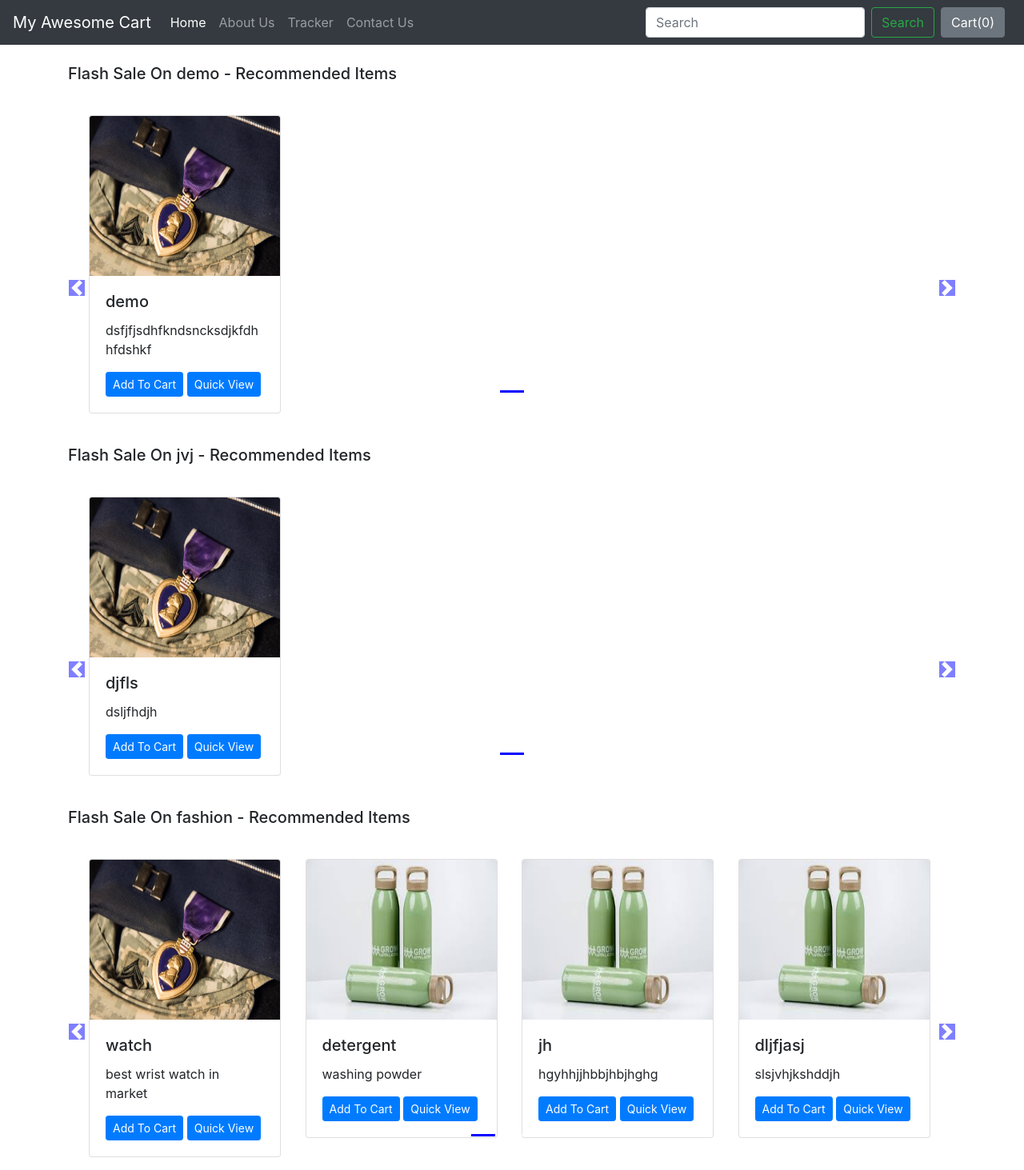
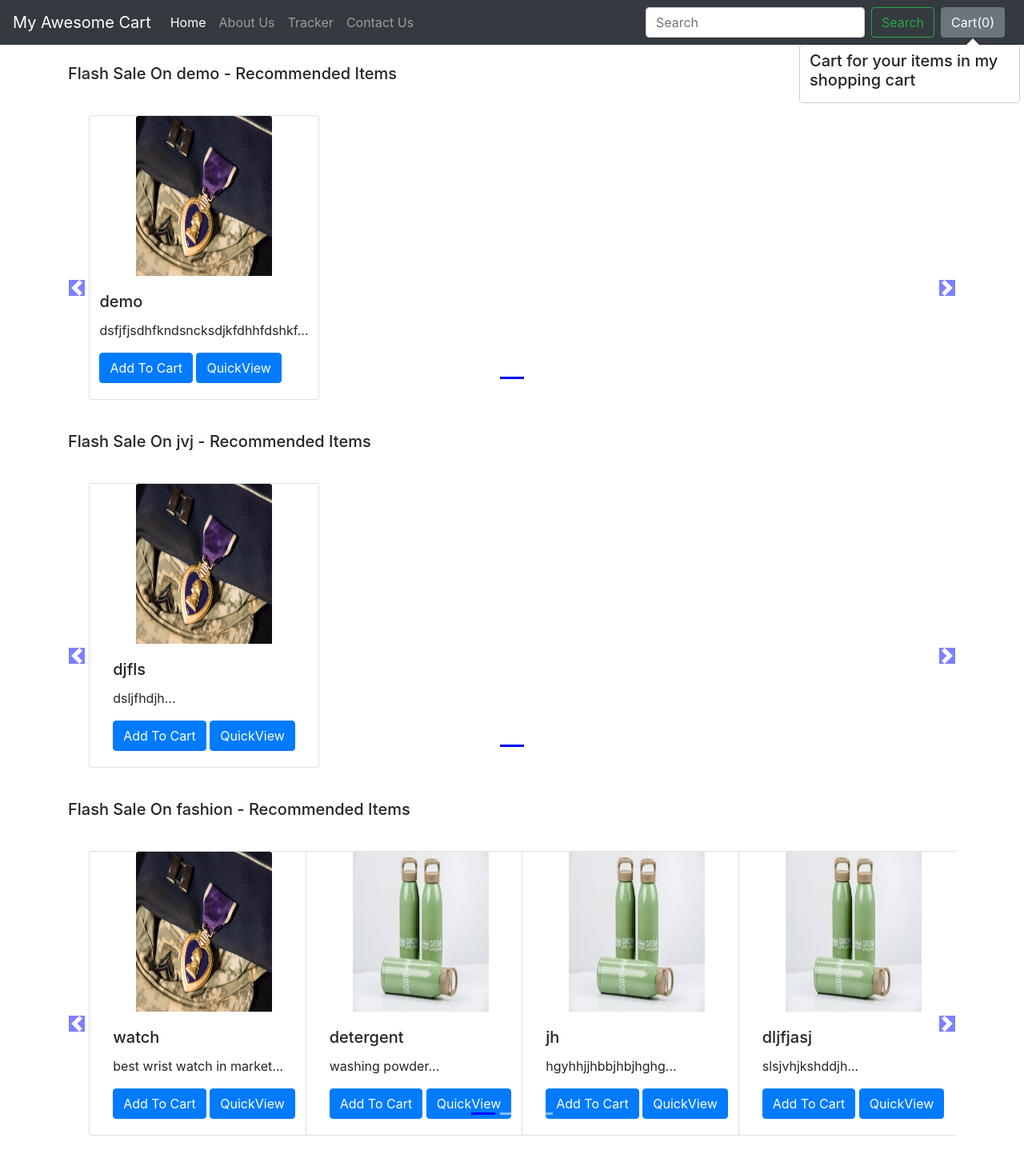
Before and after one commit to Amitojasa/Ecommerce-website, a Django app: page /shop/ in a window 1280 px wide. Shown: the whole page at 80% size. After the commit the page ends 1420 px from the top, so only its background shows below. Run offline with Django 3.2, Linux system fonts and the light colour scheme; data comes from the database, SQL or seed files in the repository; some libraries are stand-ins or nearby versions.

Commit message:
work under progress

```diff
--- a/mac/shop/templates/shop/index.html
+++ b/mac/shop/templates/shop/index.html
@@ -5,34 +5,23 @@
 display: inline-block;
 margin-left:-4px;
 }
-            .card{
-
-            box-sizing:border-box;
-            }
-
 .carousel-indicators .active {
 background-color: blue;
 }
-
 .col-md-3 img{
-
-          width: 100%;
+width: 170px;
 height: 200px;
 }
-
 body .carousel-indicator li{
 background-color: blue;
 }
-
 body .carousel-indicators{
 bottom: 0;
 }
-
 body .carousel-control-prev-icon,
 body .carousel-control-next-icon{
 background-color: blue;
 }
-
 .carousel-control-prev,
 .carousel-control-next{
 top: auto;
@@ -44,11 +33,9 @@
 padding-right: 0;
 }
 {% endblock %}
-
 {% block body %}
 {% load static %}
 <div class="container">
-
     <!--Slideshow starts here -->
     {% for product, range, nSlides in allProds %}
     <h5 class="my-4">Flash Sale On {{product.0.category}} - Recommended Items</h5>
@@ -56,39 +43,32 @@
         <div id="demo{{forloop.counter}}" class="col carousel slide my-3" data-ride="carousel">
             <ul class="carousel-indicators">
                 <li data-target="#demo{{forloop.counter}}" data-slide-to="0" class="active"></li>
-
                 {% for i in range %}
-      <li data-target="#demo{{forloop.parentloop.counter}}" data-slide-to="{{i}}" ></li>
+                <li data-target="#demo{{forloop.parentloop.counter}}" data-slide-to="{{i}}"></li>
                 {% endfor %}
             </ul>
-
-
             <div class="container carousel-inner no-padding">
-
                 <div class="carousel-item active">
-
-
                     {% for i in product %}
                     <div class="col-xs-3 col-sm-3 col-md-3">
-          <div class="card" style="width: 15rem;">
+                        <div class="card align-items-center" style="width: 18rem;">
                             <img src='/media/{{i.image}}' class="card-img-top" alt="...">
                             <div class="card-body">
-              <h5 class="card-title">{{i.product_name}}</h5>
-              <p class="card-text">{{i.desc}}</p>
-              <button id="pr{{i.id}}" class="btn btn-sm btn-primary cart">Add To Cart</button>
-                <a href="/shop/products/{{i.id}}"><button id="qv{{i.id}}" class="btn btn-sm btn-primary cart">Quick View</button></a>
+                                <h5 class="card-title" id="namepr{{i.id}}">{{i.product_name}}</h5>
+                                <p class="card-text">{{i.desc|slice:"0:53"}}...</p>
+                                <span id="divpr{{i.id}}" class="divpr">
+                                    <button id="pr{{i.id}}" class="btn btn-primary cart">Add To Cart</button>
+                                </span>
+                                <a href="/shop/products/{{i.id}}"><button id="qv{{i.id}}" class="btn btn-primary cart">QuickView</button></a>
                             </div>
                         </div>
                     </div>
                     {% if forloop.counter|divisibleby:4 and forloop.counter > 0 and not forloop.last %}
-      </div><div class="carousel-item">
+                </div>
+                <div class="carousel-item">
                     {% endif %}
-
                     {% endfor %}
                 </div>
-
-
-
             </div>
         </div>
         <!-- left and right controls for the slide -->
@@ -102,34 +82,70 @@
     {% endfor %}
 </div>
 {% endblock %}
-
 {% block js %}
 <script>
-console.log('working');
-if(localStorage.getItem('cart') == null){
+// Find out the cart items from localStorage
+if (localStorage.getItem('cart') == null) {
     var cart = {};
-}
-else
-{
+} else {
     cart = JSON.parse(localStorage.getItem('cart'));
     document.getElementById('cart').innerHTML = Object.keys(cart).length;
+    //updateCart(cart);
 }
-$('.cart').click(function(){
-console.log('clicked');
+// If the add to cart button is clicked, add/increment the item
+$('.cart').click(function() {
     var idstr = this.id.toString();
-console.log(idstr);
-if (cart[idstr] !=undefined){
+    if (cart[idstr] != undefined) {
         cart[idstr] = cart[idstr] + 1;
-}
-else
-{
+    } else {
         cart[idstr] = 1;
     }
+    updateCart(cart);
+
+});
+//Add Popover to cart
+$('#popcart').popover();
+updatePopover(cart);
+function updatePopover(cart)
+{
+    console.log('We are inside updatePopover');
+    var popStr = "";
+    popStr = popStr + "<h5> Cart for your items in my shopping cart </h5><div class='mx-2 my-2'>";
+    var i = 1;
+    for (var item in cart){
+        popStr = popStr + "<b>" + i + "</b>. ";
+        popStr = popStr + document.getElementById('name' + item).innerHTML.slice(0, 19) + "... Qty: " + cart[item] + '<br>';
+        i = i+1;
+    }
+    popStr = popStr + "</div>"
+    console.log(popStr);
+    document.getElementById('popcart').setAttribute('data-content', popStr);
+    $('#popcart').popover('show');
+}
+function updateCart(cart) {
+    var sum = 0;
+    for (var item in cart) {
+        sum = sum + cart[item];
+        document.getElementById('div' + item).innerHTML = "<button id='minus" + item + "' class='btn btn-primary minus'>-</button> <span id='val" + item + "''>" + cart[item] + "</span> <button id='plus" + item + "' class='btn btn-primary plus'> + </button>";
+    }
+    localStorage.setItem('cart', JSON.stringify(cart));
+    document.getElementById('cart').innerHTML = sum;
     console.log(cart);
-localStorage.setItem('cart', JSON.stringify(cart));
-document.getElementById('cart').innerHTML = Object.keys(cart).length;
+    updatePopover(cart);
+}
+// If plus or minus button is clicked, change the cart as well as the display value
+$('.divpr').on("click", "button.minus", function() {
+    a = this.id.slice(7, );
+    cart['pr' + a] = cart['pr' + a] - 1;
+    cart['pr' + a] = Math.max(0, cart['pr' + a]);
+    document.getElementById('valpr' + a).innerHTML = cart['pr' + a];
+    updateCart(cart);
 });
-$('#popcart').popover();
-document.getElementById("popcart").setAttribute('data-content', '<h5>Cart for your items in my shopping cart</h5>');
+$('.divpr').on("click", "button.plus", function() {
+    a = this.id.slice(6, );
+    cart['pr' + a] = cart['pr' + a] + 1;
+    document.getElementById('valpr' + a).innerHTML = cart['pr' + a];
+    updateCart(cart);
+});
 </script>
 {% endblock %}
```
Lines whose indentation alone changed are shown as unchanged.
